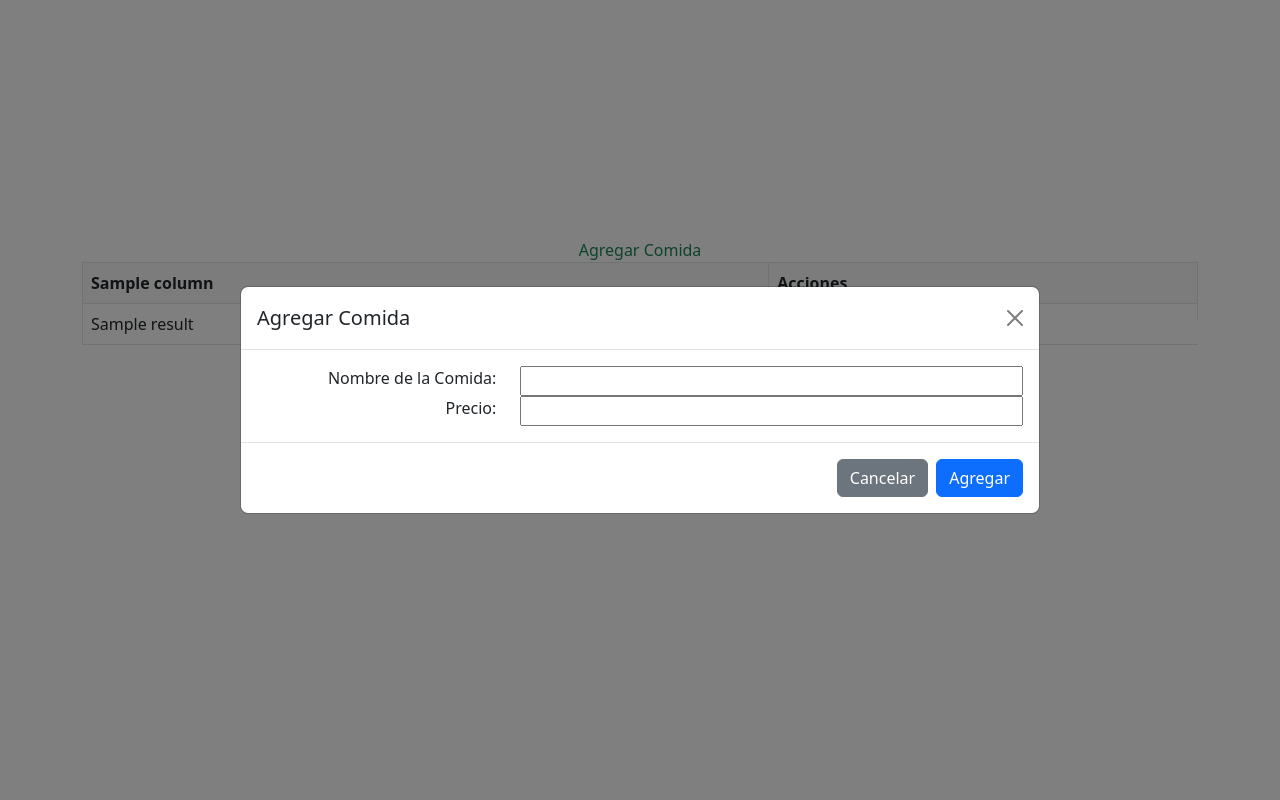
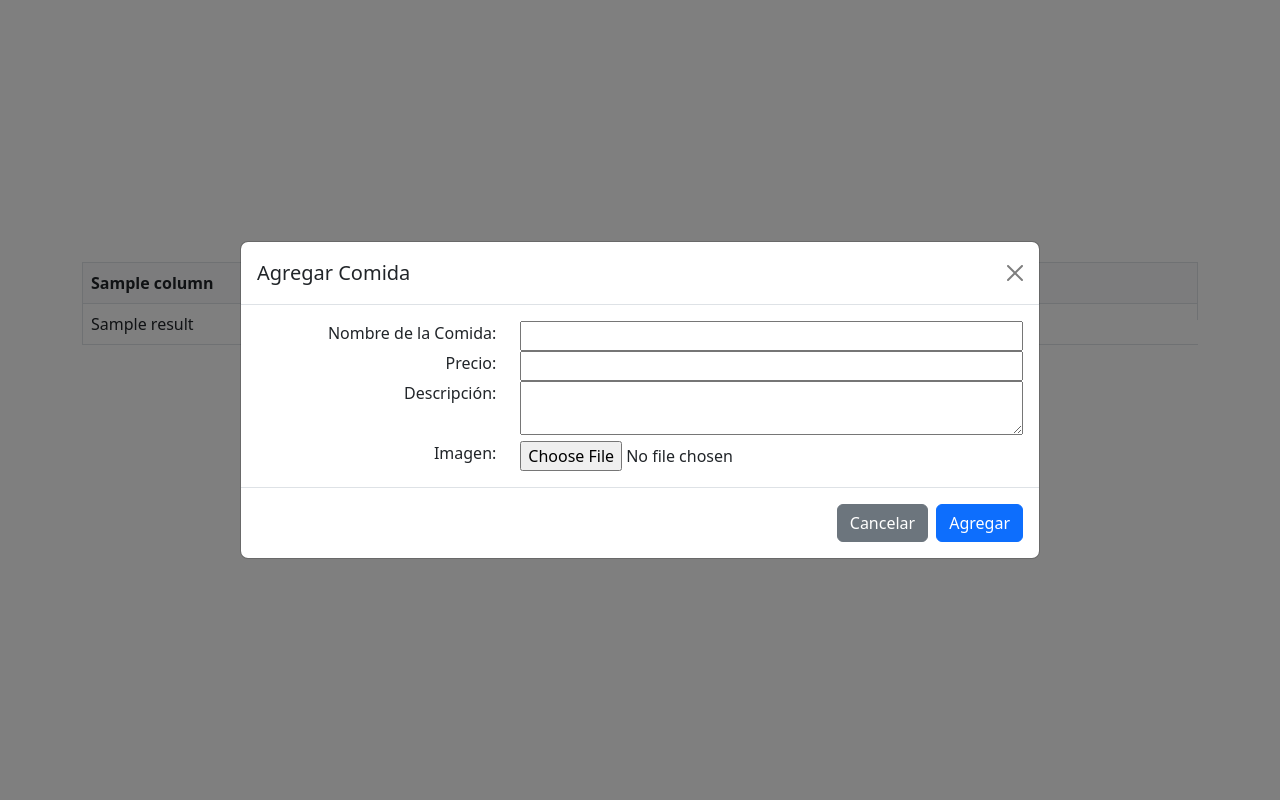
Before and after one commit to RogelioBenavides/frida-kitchen, a Flask app: template backend/flask_app/templates/meals.html in a window 1280 px wide, after a click on "Agregar Comida". Run offline with Flask 3, Linux system fonts and the light colour scheme; the template is opened without the code that fills it: most values are stand-ins (such as "Sample title", 1, 10 or a date in 2020); some libraries are stand-ins or nearby versions.

Commit message:
Update meals.html
Added the new atributes to the add modal

```diff
--- a/backend/flask_app/templates/meals.html
+++ b/backend/flask_app/templates/meals.html
@@ -82,18 +82,38 @@
                 </div>
                 <div class="modal-body">
                     <form method="post" action="/meals/add">
+                        <!--Add Meal FORM-->
                         <div class="row row-cols-2">
+                            <!--Meal Name-->
                             <div class="col-4 text-end">
                                 <label for="meal_name">Nombre de la Comida:</label>
                             </div>
                             <div class="col-8">
                                 <input class="w-100" type="text" name="meal_name" value="" required>
                             </div>
+
+                            <!--Meal Price-->
                             <div class="col-4 text-end">
                                 <label for="price">Precio:</label>
                             </div>
                             <div class="col-8">
                                 <input class="w-100" type="text" name="price" value="" required>
+                            </div>
+
+                            <!--Meal Description-->
+                            <div class="col-4 text-end">
+                                <label for="description">Descripción:</label>
+                            </div>
+                            <div class="col-8">
+                                <textarea class="w-100" type="text" name="description" value="" required></textarea>
+                            </div>
+
+                            <!--Meal Image-->
+                            <div class="col-4 text-end">
+                                <label for="image">Imagen:</label>
+                            </div>
+                            <div class="col-8">
+                                <input class="w-100" type="file" name="image" value="" required>
                             </div>
                         </div>
                 </div>
```
